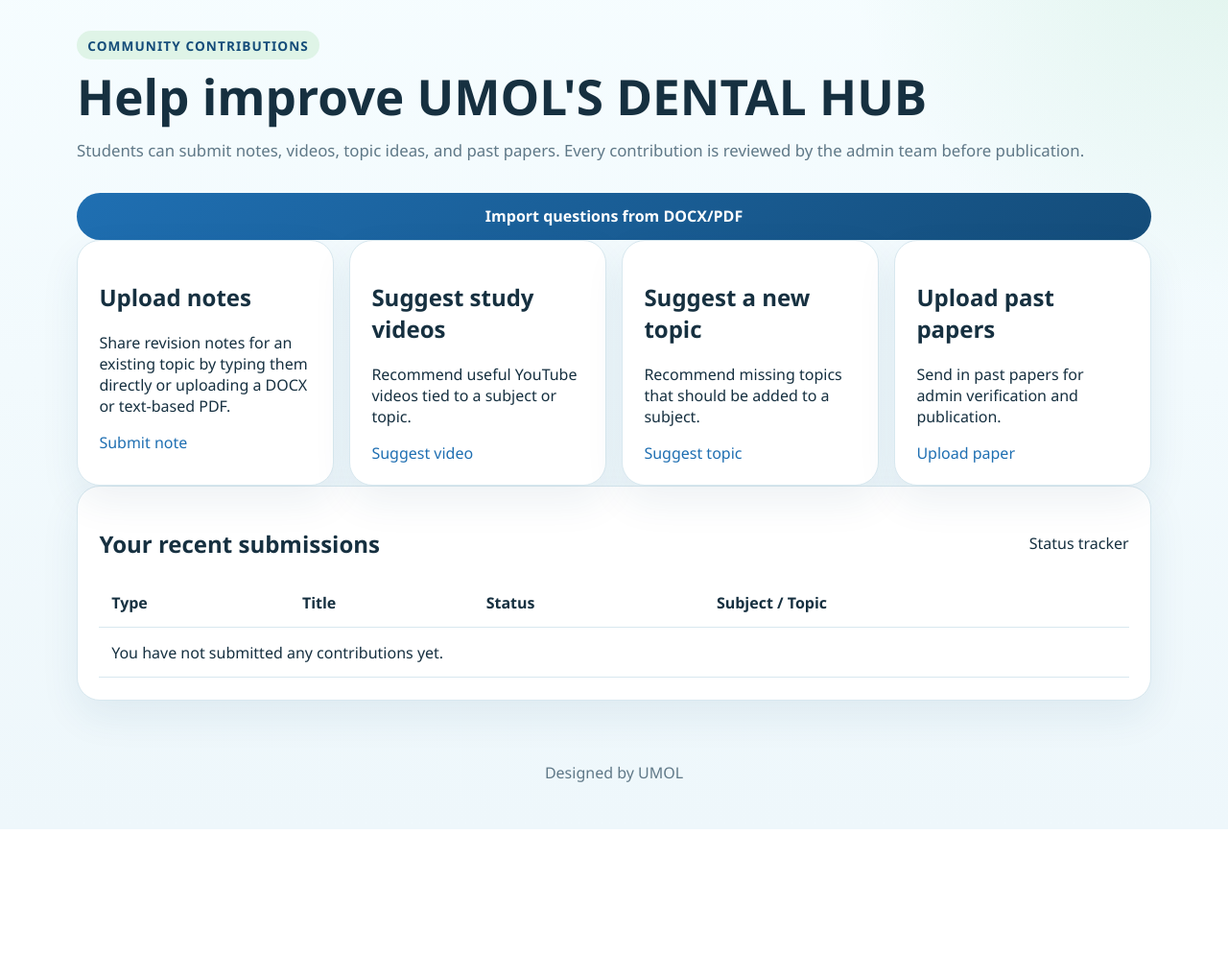
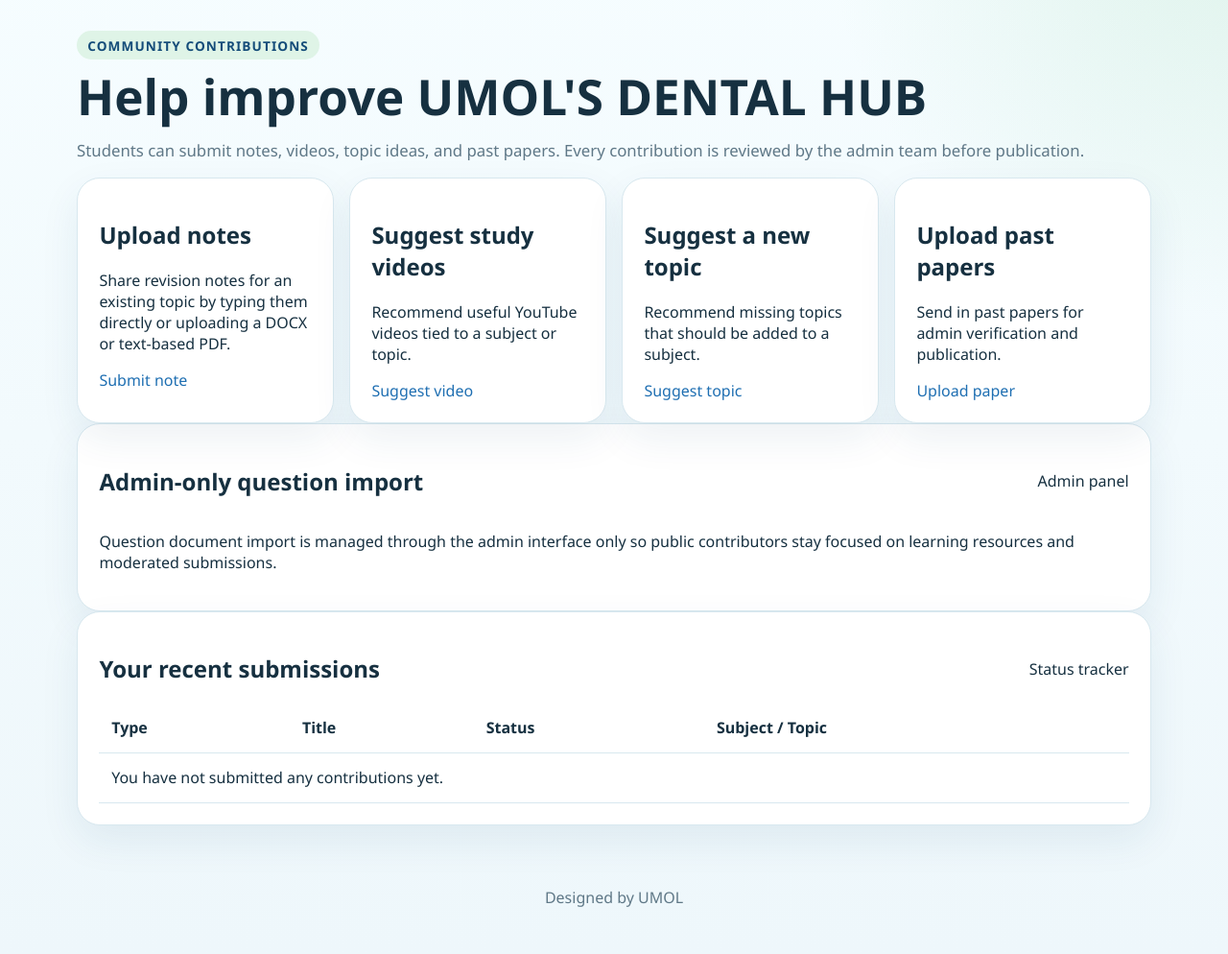
Before and after one commit to eiilorvabimrsu-cmd/UMDEHUB, a Django app: page /contribute/ in a window 1280 px wide. Shown: the part 89-1083 px from the top of the page at 96% size. Before the commit the page ends 953 px from the top, so only its background shows below. Run offline with Django 4.2, Linux system fonts and the light colour scheme; the visitor is signed in with stand-in values (Sample User, id 1); data that the repository does not hold is empty.

Commit message:
Keep question import inside admin only

```diff
--- a/templates/contributions/home.html
+++ b/templates/contributions/home.html
@@ -9,11 +9,6 @@
         <h1>Help improve UMOL'S DENTAL HUB</h1>
         <p>Students can submit notes, videos, topic ideas, and past papers. Every contribution is reviewed by the admin team before publication.</p>
     </div>
-    {% if user.is_staff %}
-        <div class="header-actions">
-            <a class="button" href="{% url 'contributions:import_questions' %}">Import questions from DOCX/PDF</a>
-        </div>
-    {% endif %}
 </section>
 
 <section class="card-grid">
@@ -38,6 +33,16 @@
         <a href="{% url 'contributions:paper' %}">Upload paper</a>
     </article>
 </section>
+
+{% if user.is_staff %}
+<section class="panel">
+    <div class="section-heading">
+        <h2>Admin-only question import</h2>
+        <span>Admin panel</span>
+    </div>
+    <p>Question document import is managed through the admin interface only so public contributors stay focused on learning resources and moderated submissions.</p>
+</section>
+{% endif %}
 
 <section class="panel">
     <div class="section-heading">
```
